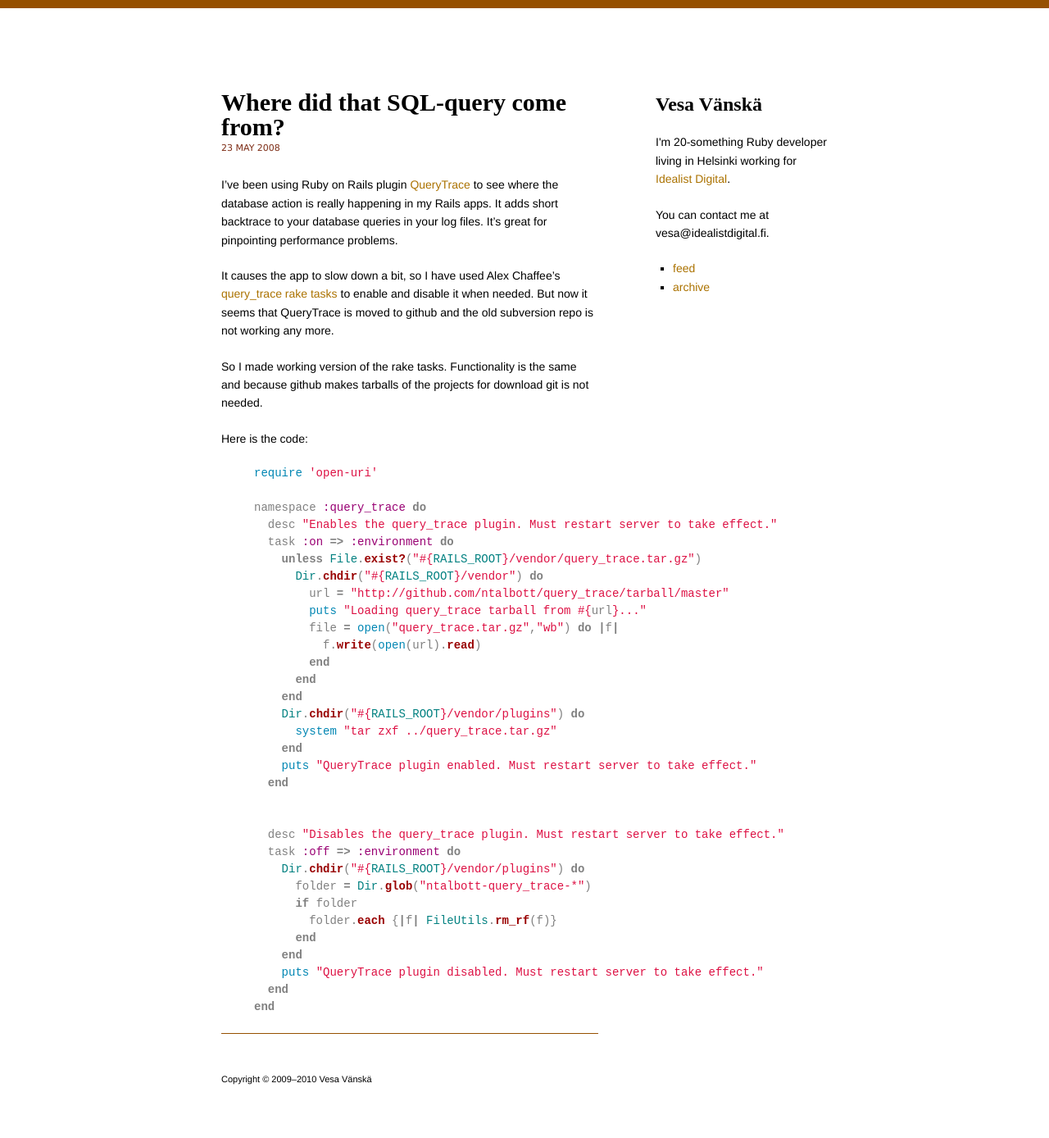
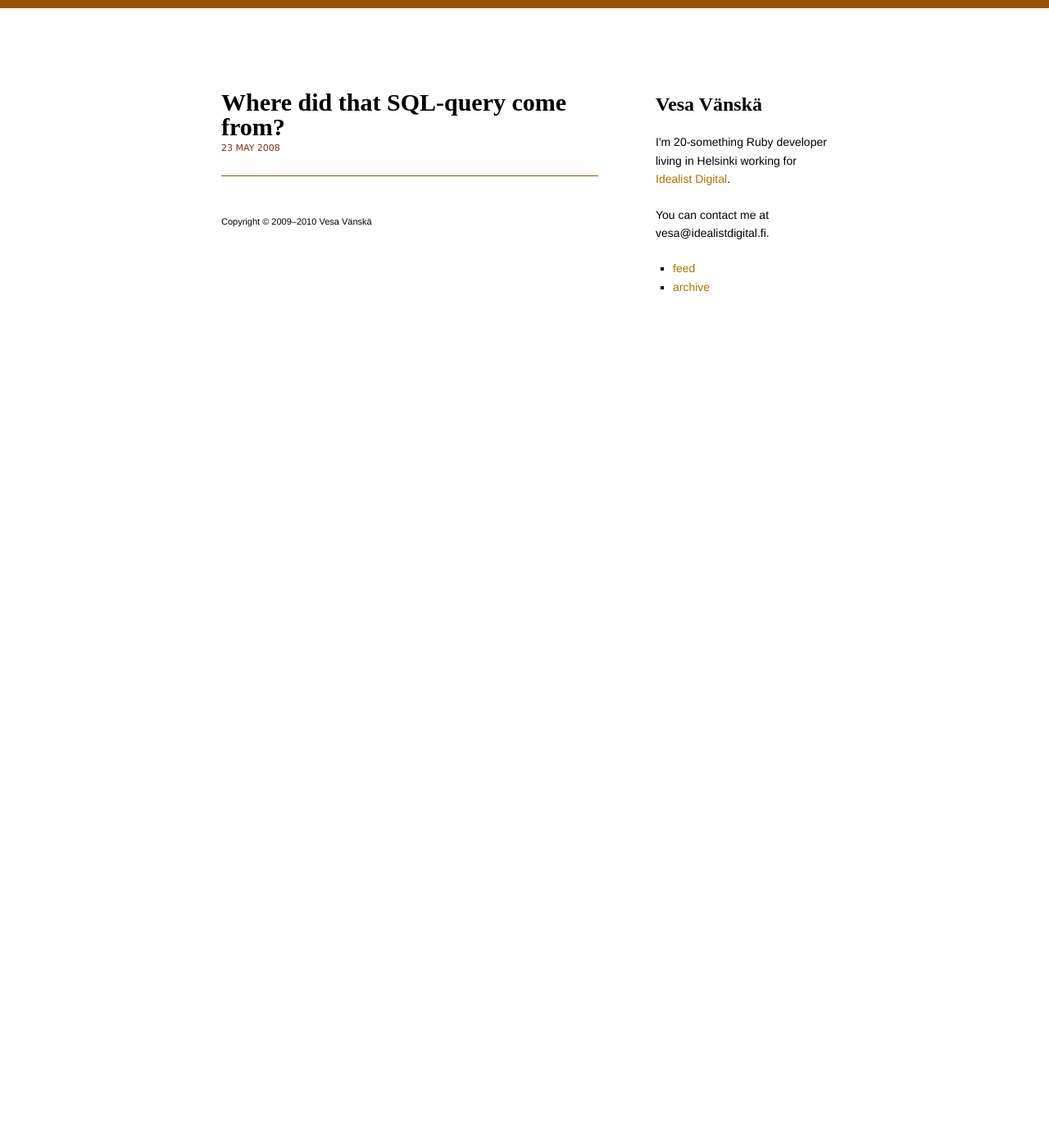
Before and after one commit to vesan/vesan.github.com, a Jekyll site: the page built from _posts/2008-05-23-where-did-that-sql-query-come-from.markdown, in a window 1280 px wide. Shown: the whole page at 82% size. Built offline with Jekyll 4.4.1, drawn with Linux system fonts in a browser that asks for light colours; after the commit the page ends 900 px from its top, so only the background shows below that.

Commit message:
Working?

```diff
--- a/_posts/2008-05-23-where-did-that-sql-query-come-from.markdown
+++ b/_posts/2008-05-23-where-did-that-sql-query-come-from.markdown
@@ -9,46 +9,3 @@ tags: [code, plugins, rails, rake, performance]
 <div class="post_information">
   {{ page.date | date_to_string | upcase }}
 </div>
-
-I’ve been using Ruby on Rails plugin [QueryTrace](http://terralien.com/projects/querytrace/ "Terralien - QueryTrace") to see where the database action is really happening in my Rails apps. It adds short backtrace to your database queries in your log files. It’s great for pinpointing performance problems.
-
-It causes the app to slow down a bit, so I have used Alex Chaffee’s [query_trace rake tasks](http://pivots.pivotallabs.com/users/alex/blog/articles/300-rake-query-trace "alex blabs - rake query_trace") to enable and disable it when needed. But now it seems that QueryTrace is moved to github and the old subversion repo is not working any more.
-
-So I made working version of the rake tasks. Functionality is the same and because github makes tarballs of the projects for download git is not needed.
-
-Here is the code:
-
-{% highlight ruby %}
-require 'open-uri'
-
-namespace :query_trace do
-  desc "Enables the query_trace plugin. Must restart server to take effect."
-  task :on => :environment do
-    unless File.exist?("#{RAILS_ROOT}/vendor/query_trace.tar.gz")
-      Dir.chdir("#{RAILS_ROOT}/vendor") do
-        url = "http://github.com/ntalbott/query_trace/tarball/master"
-        puts "Loading query_trace tarball from #{url}..."
-        file = open("query_trace.tar.gz","wb") do |f|
-          f.write(open(url).read)
-        end
-      end
-    end
-    Dir.chdir("#{RAILS_ROOT}/vendor/plugins") do
-      system "tar zxf ../query_trace.tar.gz"
-    end
-    puts "QueryTrace plugin enabled. Must restart server to take effect."
-  end
-
-
-  desc "Disables the query_trace plugin. Must restart server to take effect."
-  task :off => :environment do
-    Dir.chdir("#{RAILS_ROOT}/vendor/plugins") do
-      folder = Dir.glob("ntalbott-query_trace-*")
-      if folder
-        folder.each {|f| FileUtils.rm_rf(f)}
-      end
-    end
-    puts "QueryTrace plugin disabled. Must restart server to take effect."
-  end
-end
-{% endhighlight %}
```
